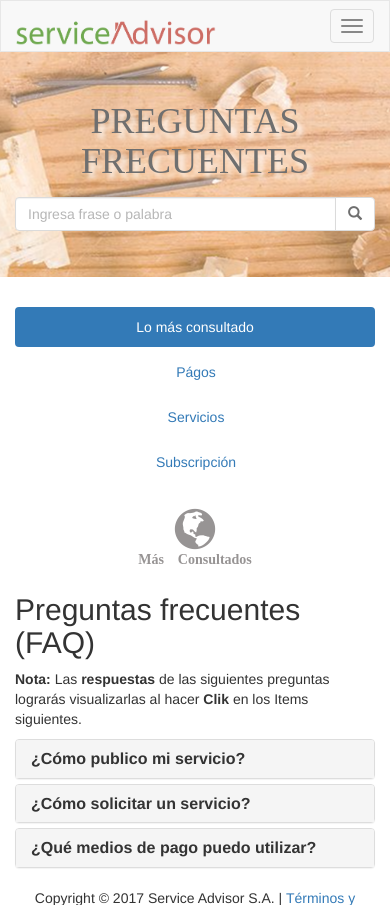
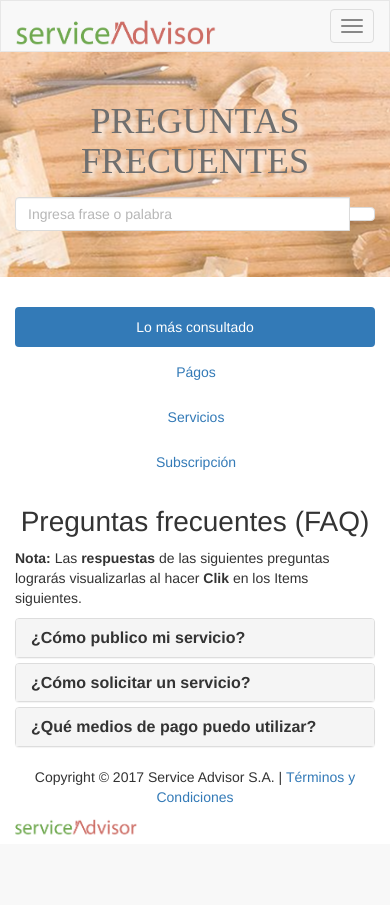
Before and after one commit to peperete/proyectodh, a PHP site: page /ayuda.php in a window 390 px wide. Shown: the top 905 px of the page. After the commit the page ends 835 px from the top, so only its background shows below. Run offline with PHP 8.4, Linux system fonts and the light colour scheme.

Commit message:
modificaccion a la ayuda

```diff
--- a/ayuda.php
+++ b/ayuda.php
@@ -69,8 +69,18 @@
         font-weight: bold;
         color:#979494;
        }
+      @media screen and (max-width:736px){
+        .glyphicon{
+          display:none;
+        }
+        .textfaq{
+                  font-size:2em;
+                  text-align:center;
+              }
+      }
+}
       </style>
-        <h2>
+        <h2 class="textfaq">
             Preguntas frecuentes (FAQ)
         </h2>
         <p><strong>Nota:</strong> Las <strong>respuestas</strong> de las siguientes preguntas lograrás visualizarlas al hacer <strong>Clik </strong>en los Items siguientes.</p>
@@ -157,7 +167,7 @@
            }
           </style>
           <!-- Pregunta 04-->
-          <h2>Preguntas frecuentes (FAQ)</h2>
+          <h2 class="textfaq">Preguntas frecuentes (FAQ)</h2>
           <p><strong>Nota:</strong> Las <strong>respuestas</strong> de las siguientes preguntas lograrás visualizarlas al hacer <strong>Clik </strong>en los Items siguientes.</p>
           <div class="panel panel-default">
             <div class="panel-heading">
@@ -215,7 +225,7 @@
         color:#979494;
        }
       </style>
-          <h2>Preguntas frecuentes (FAQ)</h2>
+          <h2 class="textfaq">Preguntas frecuentes (FAQ)</h2>
           <p><strong>Nota:</strong> Las <strong>respuestas</strong> de las siguientes preguntas lograrás visualizarlas al hacer <strong>Clik </strong>en los Items siguientes.</p>
           <div class="panel panel-default">
             <div class="panel-heading">
@@ -275,7 +285,7 @@
         color:#979494;
        }
       </style>
-          <h2>Preguntas frecuentes (FAQ)</h2>
+          <h2 class="textfaq">Preguntas frecuentes (FAQ)</h2>
           <p><strong>Nota:</strong> Las <strong>respuestas</strong> de las siguientes preguntas lograrás visualizarlas al hacer <strong>Clik </strong>en los Items siguientes.</p>
           <div class="panel panel-default">
             <div class="panel-heading">
```
